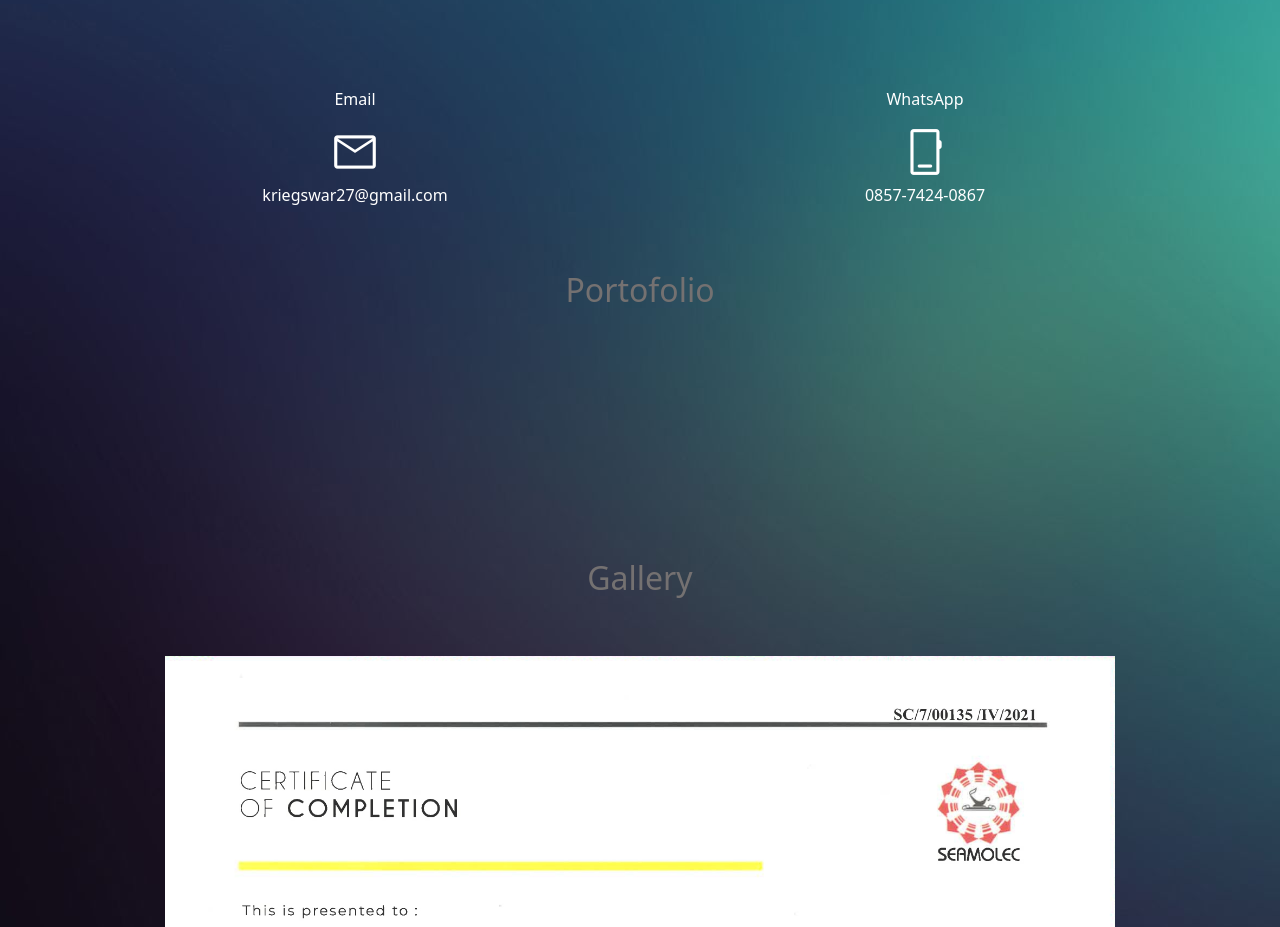
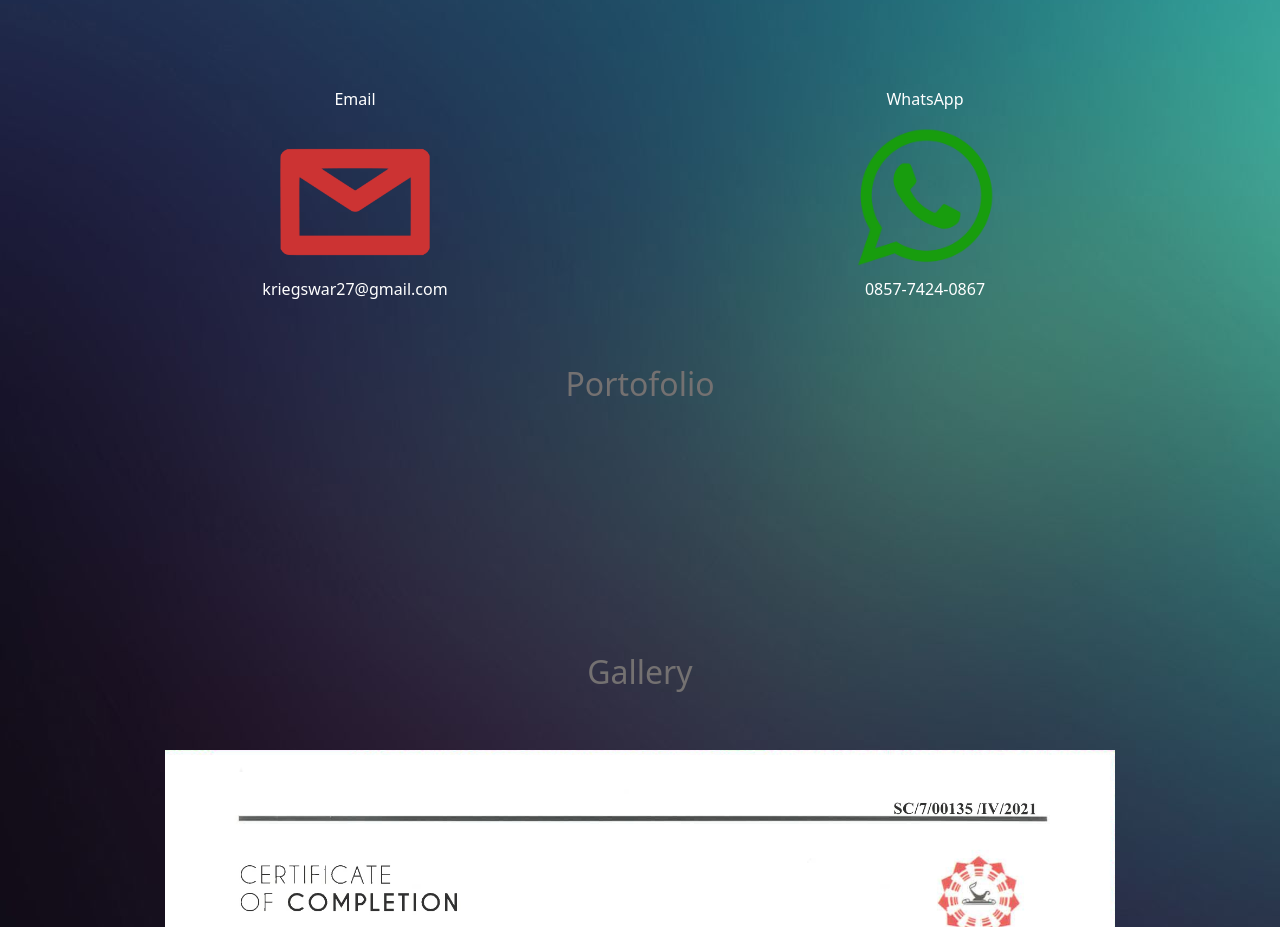
Before and after one commit to Kuma1227/cv-web-ku, a plain HTML site: page index.html in a window 1280 px wide. Shown: the part 1220-2147 px from the top of the page. Drawn offline with nearby package versions, Linux system fonts and the light colour scheme; a web font is replaced by a local one.

Commit message:
tambah gambar di kontak

```diff
--- a/index.html
+++ b/index.html
@@ -232,16 +232,12 @@
         <div class="row text-center" style="margin-top: 150px;">
           <div class="col-sm mb-5">
             <p style="color: white;">Email</p>
-            <span class="material-symbols-outlined" style="color: white; font-size: 50px;">
-              mail
-              </span>
+            <img src="pngwing.com (2).png" alt="" style="height: 150px;">
             <p style="color: white;">kriegswar27@gmail.com</p>
           </div>
           <div class="col-sm mb-5">
             <p  style="color: white;">WhatsApp</p>
-            <span class="material-symbols-outlined" style="color: white; font-size: 50px;">
-              phone_iphone
-              </span>
+           <img src="pngwing.com (1).png" alt=""  style="height: 150px;">
             <p style="color: white;">0857-7424-0867</p>
           </div>
         </div>
```
Also changed, not shown: pngwing.com (1).png (added), pngwing.com (2).png (added).
